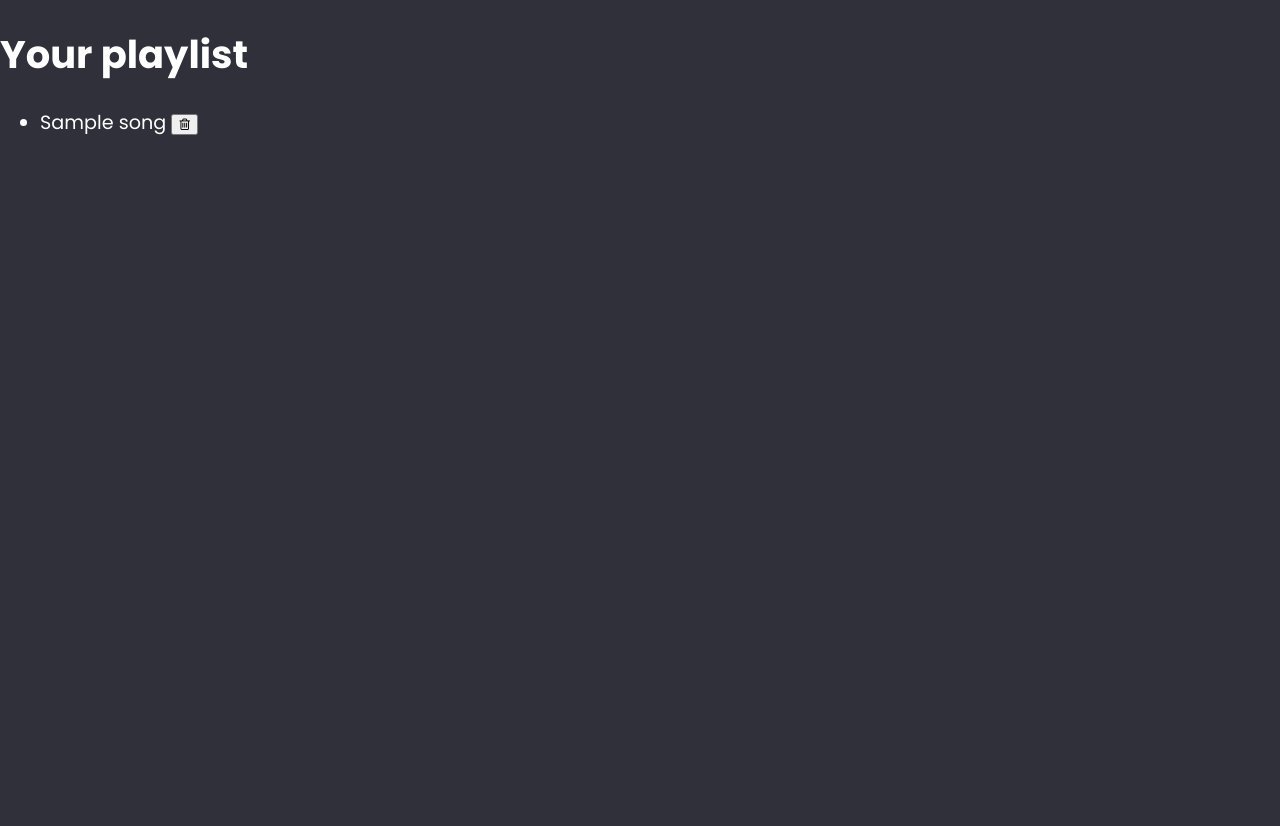
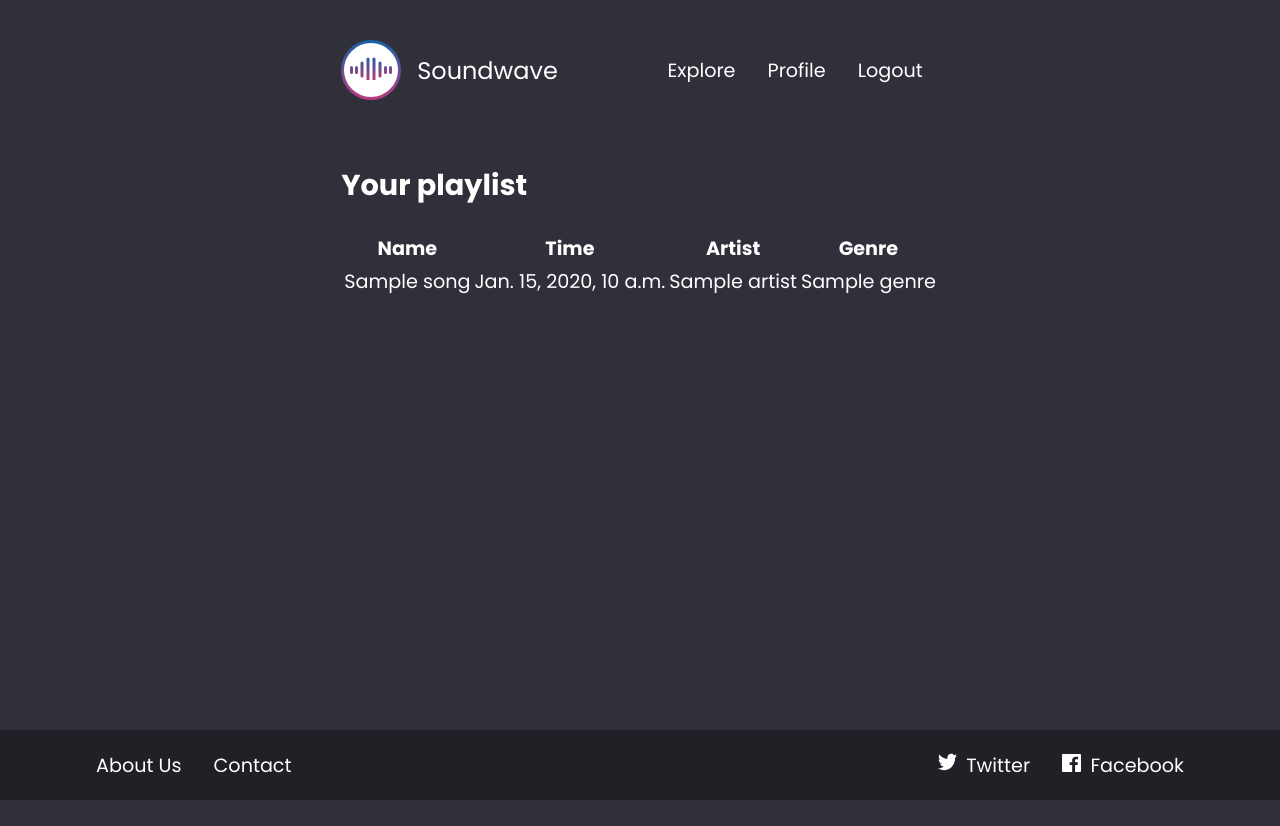
Before and after one commit to Faruqt/Soul, a Django app: template soul/templates/soul/playlist.html in a window 1280 px wide. After the commit the page ends 800 px from the top, so only its background shows below. Run offline with Django 3.2, Linux system fonts and the light colour scheme; the template is opened without the code that fills it: most values are stand-ins (such as "Sample title", 1, 10 or a date in 2020).

Commit message:
Add Table Display to explre.html

```diff
--- a/soul/templates/soul/playlist.html
+++ b/soul/templates/soul/playlist.html
@@ -14,19 +14,79 @@
 
 </head>
 
-<body>
-    <h1>Your playlist</h1>
+<body class="full-height-container">
+    <div class="container full-height-container">
+        <header class="main-header">
+            <a href="{% url 'home' %}" class="brand-logo">
+            <img src="{% static 'logo.svg' %}" alt="">
+            <div class="brand-logo-name">Soundwave</div>
+            </a>
+            <nav class="main-nav">
+                <ul>
+                    <li>
+                        <a href="{% url 'explore' %}">Explore</a>
+                    </li>
+                    <li>
+                        <a href="{% url 'profile' %}">Profile</a>
+                    </li>
+                    <li>
+                      <a href="{% url 'logout' %}">Logout</a>
+                    </li>
+                </ul>
+            </nav>
+        </header>
 
+        <section class="explore-main-section">
+            <div class="Welcome-text">
+                <h1>Your playlist</h1>
+            </div>
 
-    <ul class="">
-        {% for song in your_playlist %}
-            <li class="MusicList">
-                <span>{{ song }}</span>
-                <button class="" name="" formnovalidate="" type="" ><i class="fa fa-trash-o icon"></i></button>
-                <!-- change to play icon -->
-            </li>
-        {% endfor %}
-    </ul> <!--end Music-List -->
+            <table class="Explorerrr">
+                <tr>
+                      <th>Name</th>
+                      <th>Time</th>
+                      <th>Artist</th>
+                      <th>Genre</th>
+                </tr>
+              {% for songs in your_playlist.all %}
+                <tr>
+                      <td>{{songs.song}}</td>
+                      <td >{{songs.time}}</td>
+                      <td >{{songs.artist}}</td>
+                      <td >{{songs.genre}}</td>
+                </tr>
+              {% endfor %}
+            </table> <!--end Play-List -->
+
+          </section>
+    </div>
+    <footer class="main-footer">
+        <div class="container">
+          <nav class="footer-nav">
+            <ul>
+              <li><a href="#">About Us</a></li>
+              <li><a href="#">Contact</a></li>
+            </ul>
+          </nav>
+          <nav class="footer-nav">
+            <ul>
+              <li>
+                <a href="#" class="social-link">
+                  <img src="{% static 'twitter.svg' %}">
+                  Twitter
+                </a>
+              </li>
+              <li>
+                <a href="#" class="social-link">
+                  <img src="{% static 'facebook.svg' %}">
+                  Facebook
+                </a>
+              </li>
+            </ul>
+          </nav>
+        </div>
+    </footer>
+
 </body>
 
 </html>
```
